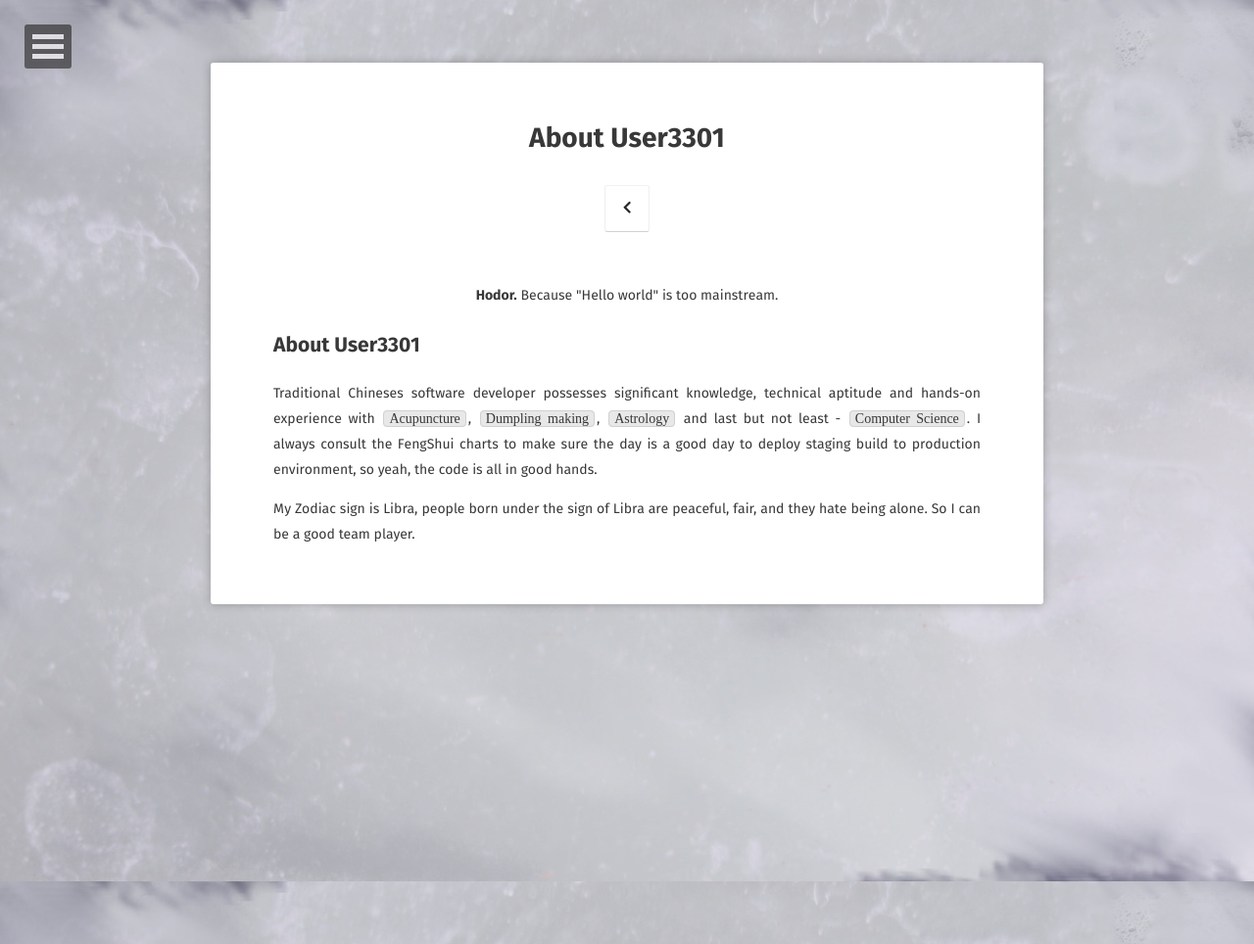
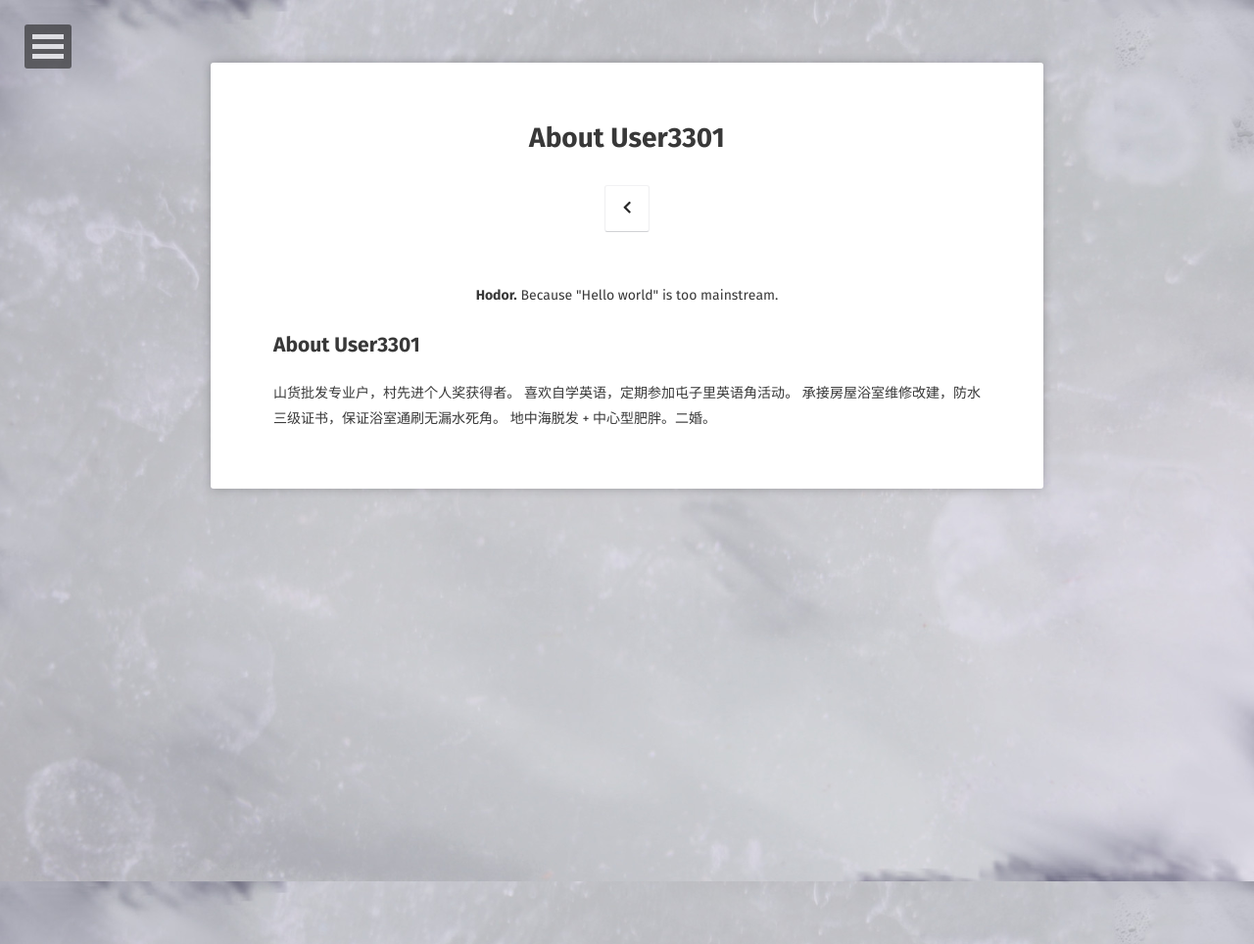
Before and after one commit to user3301/user3301.github.io, a Jekyll site: the page built from about/index.md, in a window 1280 px wide. Shown: the whole page at 98% size. Built offline with Jekyll 4.4.1, drawn with Linux system fonts in a browser that asks for light colours; nearby versions of some CDN libraries; some web fonts are replaced.

Commit message:
update about

```diff
--- a/about/index.md
+++ b/about/index.md
@@ -9,7 +9,8 @@ comments: false
 <center> <b>Hodor.</b> Because "Hello world" is too mainstream.</center>
 
 ## About User3301
-Traditional Chineses software developer possesses significant knowledge, technical aptitude and hands-on experience with  `Acupuncture`, `Dumpling making`, `Astrology` and last but not least - `Computer Science`.
-I always consult the FengShui charts to make sure the day is a good day to deploy staging build to production environment, so yeah, the code is all in good hands.
 
-My Zodiac sign is Libra, people born under the sign of Libra are peaceful, fair, and they hate being alone. So I can be a good team player.
+山货批发专业户，村先进个人奖获得者。
+喜欢自学英语，定期参加屯子里英语角活动。
+承接房屋浴室维修改建，防水三级证书，保证浴室通刷无漏水死角。
+地中海脱发 + 中心型肥胖。二婚。
```
